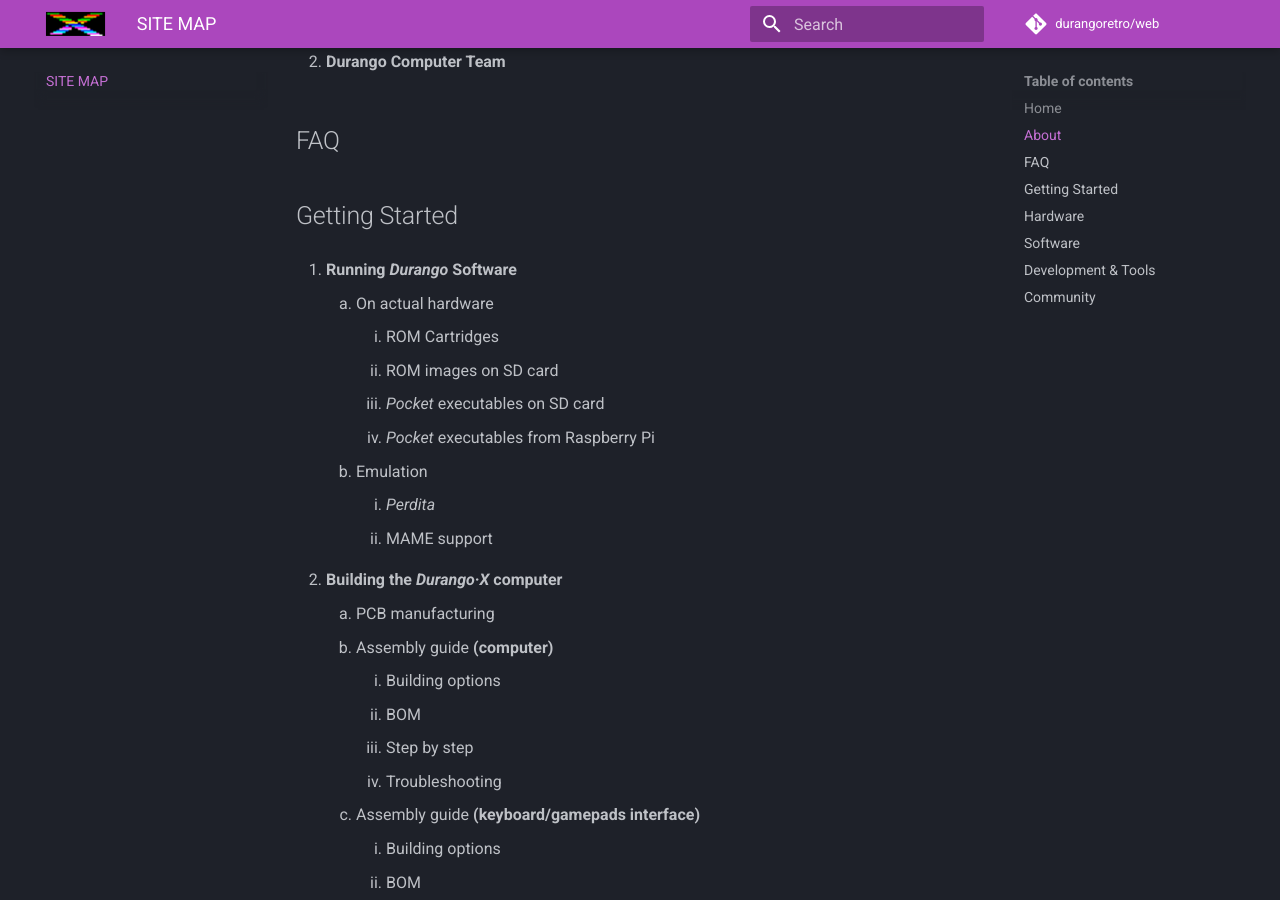
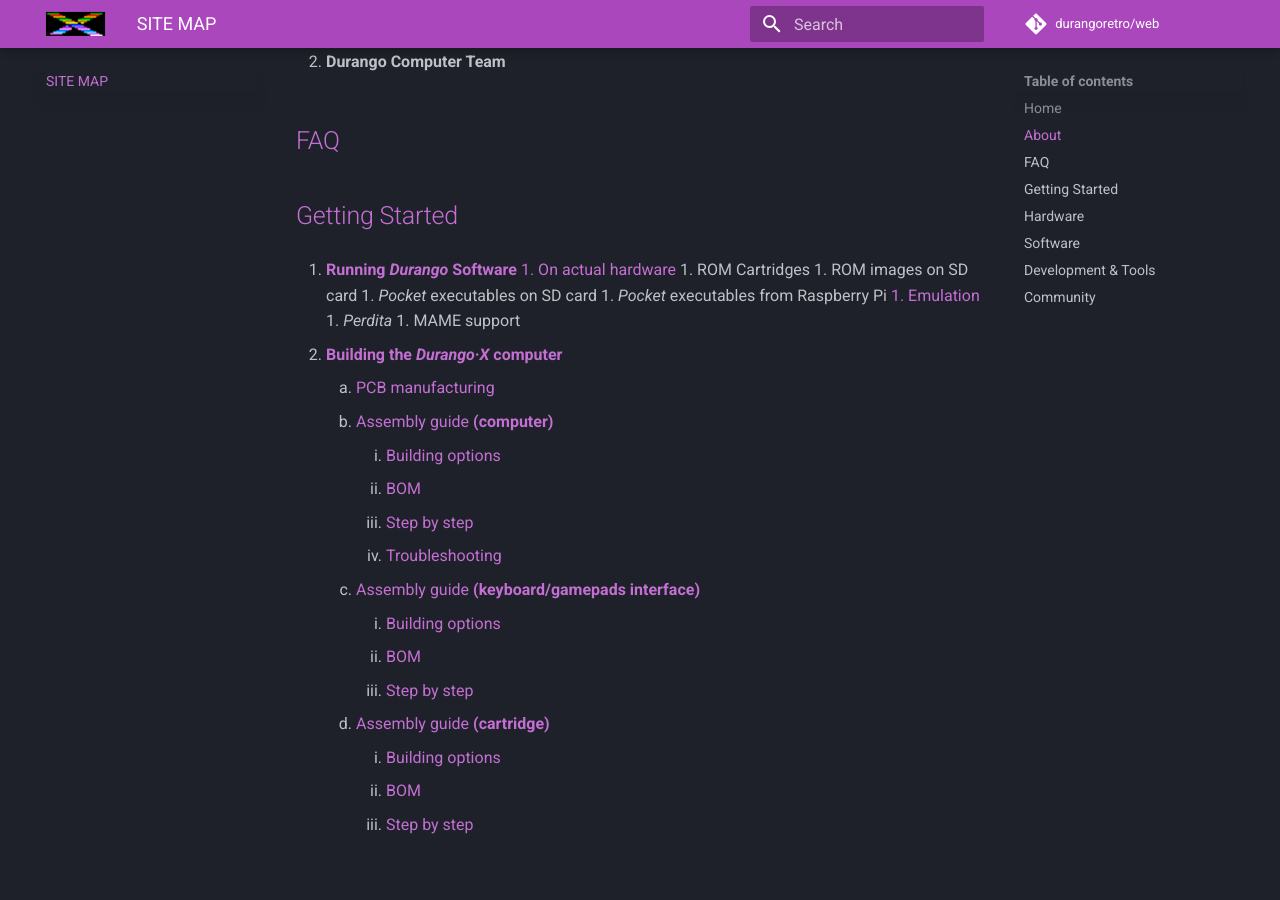
Before and after one commit to durangoretro/web, an MkDocs documentation site: the page built from docs/sitemap.md, in a window 1280 px wide and 900 px high, scrolled down 437 px. Built offline with MkDocs 1.6.1 and Material for MkDocs 9.7.7, drawn with Linux system fonts in a browser that asks for light colours; comment, search, counter and statistics services are not loaded; some of the changed lines change nothing that is shown.

Commit message:
complete sitemap links

```diff
--- a/docs/sitemap.md
+++ b/docs/sitemap.md
@@ -4,152 +4,152 @@
 
 ## [Home](index.md)
 
-## About
+## [About](about.md)
 
 1. **Overview**
 
 1. **Durango Computer Team**
 
-## FAQ
+## [FAQ](faq.md)
 
-## Getting Started
+## [Getting Started](started.md)
 
-1. **Running _Durango_ Software**
-	1. On actual hardware
+1. [**Running _Durango_ Software**](start/running.md)
+	[1. On actual hardware](start/run/hard.md)
 		1. ROM Cartridges
 		1. ROM images on SD card
 		1. _Pocket_ executables on SD card
 		1. _Pocket_ executables from Raspberry Pi
-	1. Emulation
+	[1. Emulation](start/run/emulation.md)
     	1. _Perdita_
         1. MAME support
 
-1. **Building the _Durango·X_ computer**
-	1. PCB manufacturing
-	1. Assembly guide **(computer)**
-		1. Building options
-		1. BOM
-		1. Step by step
-		1. Troubleshooting
-	1. Assembly guide **(keyboard/gamepads interface)**
-		1. Building options
-		1. BOM
-		1. Step by step
-	1. Assembly guide **(cartridge)**
-		1. Building options
-		1. BOM
-		1. Step by step
+1. [**Building the _Durango·X_ computer**](start/building.md)
+	1. [PCB manufacturing](start/build/pcb.md)
+	1. [Assembly guide **(computer)**](start/build/durango.md)
+		1. [Building options](start/build/computer/options.md)
+		1. [BOM](start/build/computer/bom.md)
+		1. [Step by step](start/build/computer/steps.md)
+		1. [Troubleshooting](start/build/computer/troubleshoot.md)
+	1. [Assembly guide **(keyboard/gamepads interface)**](start/build/keyboard.md)
+		1. [Building options](start/build/kbd/options.md)
+		1. [BOM](start/build/kbd/bom.md)
+		1. [Step by step](start/build/kbd/steps.md)
+	1. [Assembly guide **(cartridge)**](start/build/cartridge.md)
+		1. [Building options](start/build/cart/options.md)
+		1. [BOM](start/build/cart/bom.md)
+		1. [Step by step](start/build/cart/steps.md)
 
-## Hardware
+## [Hardware](hardware.md)
 
-1. **Precursors**
+1. [**Precursors**](hard/previous.md)
 	1. _Baja_
 	1. _SDd / Chihuahua_
 	1. Durango-*PROTO*
     1. Abandoned projects
 
-1. **The _Durango_ architecture**
+1. [**The _Durango_ architecture**](hard/arch.md)
 	1. Range
-	1. **Durango·X** SBC
+	1. [**Durango·X** SBC](hard/durango.md)
 		1. Overview
 		1. Specs and options
     		1. v1
     		1. Improvements for v2
-    		1. Options
-        1. Theory of Operation
+    		1. [Options](hard/dx/options.md)
+        1. [Theory of Operation](hard/dx/theory.md)
     	1. _Hacks_
     		1. Overclocking
         	1. _**Power**Durango_
-    1. Cartridges
-    	1. mini-cartridge
-    	1. _devCart_
+    1. [Cartridges](hard/cartridges.md)
+    	1. [mini-cartridge](hard/cart/mini.md)
+    	1. [_devCart_](hard/cart/dev.md)
 			1. Overview
     		1. _ShadowRAM_
-        1. Bankswitching
+        1. [Bankswitching](hard/cart/banks.md)
         	1. 128K-1M
         	1. multi-cartridge
-        1. Riser boards
+        1. [Riser boards](hard/cart/riser.md)
         	1. Programmable Sound Generator
         	1. Breakout board
     	1. _Veracruz_ cartridge format
-	1. Peripherals and interfaces
+	1. [Peripherals and interfaces](hard/interfaces.md)
 		1. _nanoLink_
-    	1. _IOx_ bus
+    	1. [_IOx_ bus](hard/bus/iox.md)
     		1. Pinout
         	1. Assigned addresses
-        1. Keyboard & Gamepads
-        	1. Layout & Matrix
-        	1. NES version
-        	1. Megadrive / Genesis / Atari VCS version
-        	1. Extended keyboard
-        1. Other _IOx_ peripherals
+        1. [Keyboard & Gamepads](hard/keyboard.md)
+        	1. [Layout & Matrix](hard/kbd/layout.md)
+        	1. [NES version](hard/kbd/nes.md)
+        	1. [Megadrive / Genesis / Atari VCS version](hard/kbd/md.md)
+        	1. [Extended keyboard](hard/kbd/ext.md)
+        1. [Other _IOx_ peripherals](hard/bus/periph.md)
         	1. _nanoLink_ output
             1. _FastSPI_ & I<sup>2</sup>C
             1. _PASK_
             1. GPIO
-        1. Sidecar devices
+        1. [Sidecar devices](hard/bus/sidecar.md)
         	1. Overview
         	1. SD + RTC
-	1. Accesories
+	1. [Accesories](hard/acc.md)
 		1. Keyboard overlay
 		1. Component video output
     	1. _**Power**Durango_ adapter
 
-1. **Future projects**
+1. [**Future projects**](hard/future.md)
 	1. Durango _Pocket_
  	1. _Durango·C_
   	1. _Veracruz_
 	1. _SIXtation_
 
-## Software
+## [Software](software.md)
 
-1. **Games Library**
-1. **Utility Software**
+1. [**Games Library**](soft/games.md)
+1. [**Utility Software**](soft/utils.md)
 	1. Languages
 	1. Test suites
 	1. Other utilities
 
-1. **Operating Systems**
+1. [**Operating Systems**](soft/os.md)
 	1. BIOS/BDOS library
 	1. _minimOS_
 	1. DOS/65
 
-1. **File format**
-	1. ROM images
+1. [**File format**](soft/filesys.md)
+	1. [ROM images](soft/sys/rom.md)
 		1. Standard header
 		1. ROM footer
- 	1. Other files
+ 	1. [Other files](soft/sys/files.md)
 		1. Standard header
 		1. Signatures list
 		1. _Pocket_ executables
   	1. Durango volumes
 
-## Development & Tools
+## [Development & Tools](tools.md)
 
-1. **Languages**
+1. [**Languages**](dev/language.md)
 	1. Assembly
 	1. BASIC
-		1. EhBASIC
+		1. [EhBASIC](dev/lang/ehbasic.md)
 		1. BBC BASIC
 		1. GfA BASIC
 	1. _C_
 		1. CC65
-    	1. _DurangoLib_
+    	1. [_DurangoLib_](dev/lang/durangolib.md)
 
-1. **Tools**
+1. [**Tools**](dev/tools.md)
 	1. Rescomp
 	1. Durango Imager
-    	1. GUI Utility
-        1. CLI tools
+    	1. [GUI Utility](dev/tool/gui.md)
+        1. [CLI tools](dev/tool/cli.md)
     1. DurangoCode
     1. Docker
-    1. _nanoBoot_ server
+    1. [_nanoBoot_ server](dev/tool/nanoboot.md)
 
-1. **_In situ_ tools**
-	1. _nanoMon_
- 	1. _miniMoDA_
-	1. _nanoBoot_
-	1. _multiBoot_
+1. [**_In situ_ tools**](dev/insitu.md)
+	1. [_nanoMon_](dev/6502/nanomon.md)
+ 	1. [_miniMoDA_](dev/6502/minimoda.md)
+	1. [_nanoBoot_](dev/6502/nanoboot.md)
+	1. [_multiBoot_](dev/6502/multiboot.md)
 		1. Overview
 		1. Supported formats
 		1. _Pocket_ firmware support
@@ -157,7 +157,7 @@
 			1. BDOS
 			1. Perdita _Pocket_ support
 
-## Community
+## [Community](community.md)
 
 1. **GitHub**
 
```
